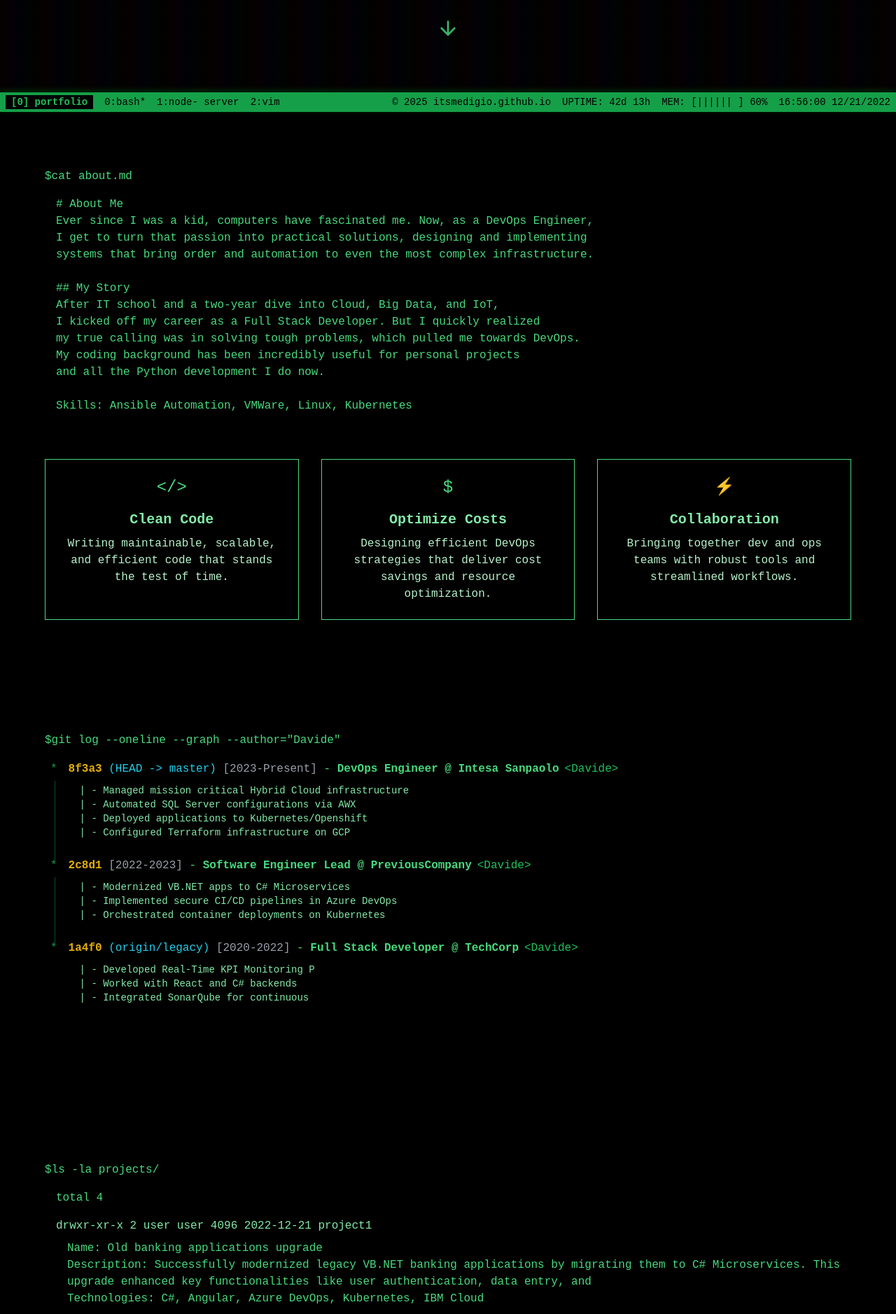
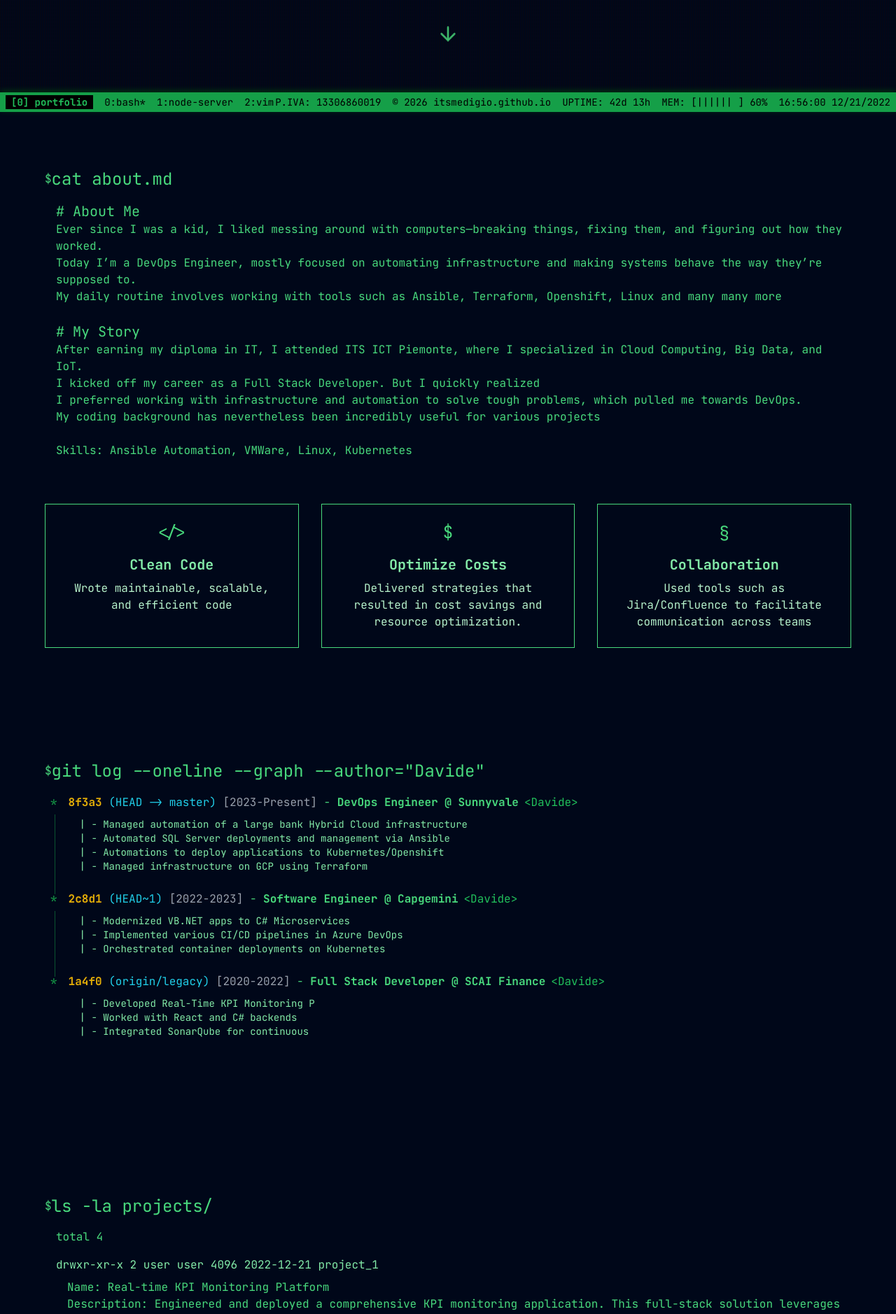
Before and after one commit to itsmedigio/personalwebsite-azure-test, a Next.js app: page / in a window 1280 px wide. Shown: the part 640-2518 px from the top of the page at 70% size. Built offline with nearby package versions, Linux system fonts and the light colour scheme.

Commit message:
Improvements (#101)
* improved text across site

* more improvements

---------

Co-authored-by: Davide Di Giovanni <itsmedigio@its.me>

```diff
--- a/app/globals.css
+++ b/app/globals.css
@@ -4,30 +4,30 @@
 
 @layer base {
   :root {
-    --background: 0 0% 0%;
+    --background: 220 100% 5%;
     --foreground: 120 100% 50%;
-    --card: 0 0% 5%;
+    --card: 220 100% 8%;
     --card-foreground: 120 100% 50%;
-    --popover: 0 0% 5%;
+    --popover: 220 100% 8%;
     --popover-foreground: 120 100% 50%;
     --primary: 120 100% 70%;
     --primary-foreground: 0 0% 0%;
-    --secondary: 0 0% 10%;
+    --secondary: 220 100% 10%;
     --secondary-foreground: 120 100% 50%;
-    --muted: 0 0% 10%;
+    --muted: 220 100% 10%;
     --muted-foreground: 120 50% 50%;
-    --accent: 0 0% 10%;
+    --accent: 220 100% 10%;
     --accent-foreground: 120 100% 50%;
     --destructive: 0 100% 50%;
     --destructive-foreground: 0 0% 0%;
-    --border: 0 0% 20%;
-    --input: 0 0% 10%;
+    --border: 220 100% 15%;
+    --input: 220 100% 10%;
     --ring: 120 100% 70%;
     --radius: 0.5rem;
   }
 
   * {
-    font-family: 'Courier New', monospace;
+    font-family: 'JetBrains Mono', monospace;
   }
 }
 
@@ -63,63 +63,83 @@ html {
   0% {
     opacity: 0.27861;
   }
+
   5% {
     opacity: 0.34769;
   }
+
   10% {
     opacity: 0.23604;
   }
+
   15% {
     opacity: 0.90626;
   }
+
   20% {
     opacity: 0.18128;
   }
+
   25% {
     opacity: 0.83891;
   }
+
   30% {
     opacity: 0.65583;
   }
+
   35% {
     opacity: 0.67807;
   }
+
   40% {
     opacity: 0.26559;
   }
+
   45% {
     opacity: 0.84693;
   }
+
   50% {
     opacity: 0.96019;
   }
+
   55% {
     opacity: 0.08594;
   }
+
   60% {
     opacity: 0.20313;
   }
+
   65% {
     opacity: 0.71988;
   }
+
   70% {
     opacity: 0.53455;
   }
+
   75% {
     opacity: 0.37288;
   }
+
   80% {
     opacity: 0.71428;
   }
+
   85% {
     opacity: 0.70419;
   }
+
   90% {
     opacity: 0.7003;
   }
+
   95% {
     opacity: 0.36108;
   }
+
   100% {
     opacity: 0.24387;
   }
@@ -133,6 +153,7 @@ html {
   0% {
     opacity: 0.98;
   }
+
   100% {
     opacity: 1;
   }
--- a/app/layout.tsx
+++ b/app/layout.tsx
@@ -19,6 +19,9 @@ export default function RootLayout({
 }>) {
   return (
     <html lang="en" suppressHydrationWarning className="dark">
+      <head>
+        <link href="https://fonts.googleapis.com/css2?family=JetBrains+Mono:wght@400;700&display=swap" rel="stylesheet" />
+      </head>
       <body suppressHydrationWarning>
         <ThemeProvider attribute="class" defaultTheme="dark" enableSystem={false}>
           {children}
--- a/components/about.tsx
+++ b/components/about.tsx
@@ -12,35 +12,33 @@ export function About() {
   }, [])
 
   return (
-    <section id="about" className="py-20 px-4 sm:px-6 lg:px-8 bg-black text-green-400">
+    <section id="about" className="py-20 px-4 sm:px-6 lg:px-8 bg-background text-green-400">
       <div className="container mx-auto max-w-6xl font-mono">
         <div className="mb-16">
           <div className="flex items-center mb-4">
             <span className="text-green-400">$ </span>
-            <TypingText text="cat about.md" speed={100} onComplete={() => setShowContent(true)} />
+            <span className="text-2xl"><TypingText text=" cat about.md" speed={100} onComplete={() => setShowContent(true)} /></span>
           </div>
           {showContent && (
             <div className="ml-4">
-              <TypingText text="# About Me" speed={50} />
+              <span className="text-xl"><TypingText text="# About Me" speed={50} /></span>
               <br />
-              <TypingText text="Ever since I was a kid, computers have fascinated me. Now, as a DevOps Engineer," speed={30} />
+              <TypingText text="Ever since I was a kid, I liked messing around with computers—breaking things, fixing them, and figuring out how they worked." speed={30} />
               <br />
-              <TypingText text="I get to turn that passion into practical solutions, designing and implementing" speed={30} />
+              <TypingText text="Today I’m a DevOps Engineer, mostly focused on automating infrastructure and making systems behave the way they’re supposed to." speed={30} />
               <br />
-              <TypingText text="systems that bring order and automation to even the most complex infrastructure." speed={30} />
+              <TypingText text="My daily routine involves working with tools such as Ansible, Terraform, Openshift, Linux and many many more" speed={30} />
               <br />
               <br />
-              <TypingText text="## My Story" speed={50} />
+              <span className="text-xl"><TypingText text="# My Story" speed={50} /></span>
               <br />
-              <TypingText text="After IT school and a two-year dive into Cloud, Big Data, and IoT," speed={30} />
+              <TypingText text="After earning my diploma in IT, I attended ITS ICT Piemonte, where I specialized in Cloud Computing, Big Data, and IoT." speed={30} />
               <br />
               <TypingText text="I kicked off my career as a Full Stack Developer. But I quickly realized" speed={30} />
               <br />
-              <TypingText text="my true calling was in solving tough problems, which pulled me towards DevOps." speed={30} />
+              <TypingText text="I preferred working with infrastructure and automation to solve tough problems, which pulled me towards DevOps." speed={30} />
               <br />
-              <TypingText text="My coding background has been incredibly useful for personal projects" speed={30} />
-              <br />
-              <TypingText text="and all the Python development I do now." speed={30} />
+              <TypingText text="My coding background has nevertheless been incredibly useful for various projects" speed={30} />
               <br />
               <br />
               <TypingText text="Skills: Ansible Automation, VMWare, Linux, Kubernetes" speed={30} />
@@ -54,21 +52,21 @@ export function About() {
               <div className="text-2xl mb-4">{'</>'}</div>
               <h3 className="text-xl font-semibold mb-2 text-green-300">Clean Code</h3>
               <p className="text-green-200">
-                Writing maintainable, scalable, and efficient code that stands the test of time.
+                Wrote maintainable, scalable, and efficient code
               </p>
             </div>
             <div className="border border-green-400 p-6 text-center">
               <div className="text-2xl mb-4">$</div>
               <h3 className="text-xl font-semibold mb-2 text-green-300">Optimize Costs</h3>
               <p className="text-green-200">
-                Designing efficient DevOps strategies that deliver cost savings and resource optimization.
+                Delivered strategies that resulted in cost savings and resource optimization.
               </p>
             </div>
             <div className="border border-green-400 p-6 text-center">
-              <div className="text-2xl mb-4">⚡</div>
+              <div className="text-2xl mb-4">§</div>
               <h3 className="text-xl font-semibold mb-2 text-green-300">Collaboration</h3>
               <p className="text-green-200">
-                Bringing together dev and ops teams with robust tools and streamlined workflows.
+                Used tools such as Jira/Confluence to facilitate communication across teams
               </p>
             </div>
           </div>
--- a/components/contact.tsx
+++ b/components/contact.tsx
@@ -30,7 +30,7 @@ export function Contact() {
     return (
       <form onSubmit={handleSubmit} className="space-y-4 font-mono">
         <div>
-          <Label htmlFor="email" className="text-green-300">To: </Label>
+          <Label htmlFor="email" className="text-green-300">Your email to be contacted at: </Label>
           <Input
             id="email"
             type="email"
@@ -83,20 +83,18 @@ export function Contact() {
         <div className="mb-16">
           <div className="flex items-center mb-4">
             <span className="text-green-400">$ </span>
-            <TypingText text="mail -s 'Hello' davide@digiovanni.dev" speed={100} onComplete={() => setShowContent(true)} />
+            <TypingText text="mail -s 'Hello' davidedigiovanni999@gmail.com" speed={100} onComplete={() => setShowContent(true)} />
           </div>
           {showContent && (
             <div className="ml-4">
-              <TypingText text="Subject: Hello" speed={50} />
+              <TypingText text="Subject: New Project Opportunity" speed={50} />
               <br />
               <TypingText text="From: you@domain.com" speed={30} />
               <br />
-              <TypingText text="To: davide@digiovanni.dev" speed={30} />
+              <TypingText text="To: davidedigiovanni999@gmail.com" speed={30} />
               <br />
               <br />
-              <TypingText text="I'm always open to discussing new opportunities, interesting projects, or just having a chat." speed={30} />
-              <br />
-              <TypingText text="Location: Turin, Italy" speed={30} />
+              <TypingText text="I'm always open to discussing new opportunities, interesting projects, or just having a chat. Use the form below to get in touch with me" speed={30} />
               <br />
               <br />
               <ContactForm />
--- a/components/experience.tsx
+++ b/components/experience.tsx
@@ -12,21 +12,21 @@ export function Experience() {
       hash: "8f3a3",
       branch: "HEAD -> master",
       date: "2023-Present",
-      message: "DevOps Engineer @ Intesa Sanpaolo",
-      details: ["Managed mission critical Hybrid Cloud infrastructure", "Automated SQL Server configurations via AWX", "Deployed applications to Kubernetes/Openshift", "Configured Terraform infrastructure on GCP"]
+      message: "DevOps Engineer @ Sunnyvale",
+      details: ["Managed automation of a large bank Hybrid Cloud infrastructure", "Automated SQL Server deployments and management via Ansible", "Automations to deploy applications to Kubernetes/Openshift", "Managed infrastructure on GCP using Terraform"]
     },
     {
       hash: "2c8d1",
-      branch: "",
+      branch: "HEAD~1",
       date: "2022-2023",
-      message: "Software Engineer Lead @ PreviousCompany",
-      details: ["Modernized VB.NET apps to C# Microservices", "Implemented secure CI/CD pipelines in Azure DevOps", "Orchestrated container deployments on Kubernetes"]
+      message: "Software Engineer @ Capgemini",
+      details: ["Modernized VB.NET apps to C# Microservices", "Implemented various CI/CD pipelines in Azure DevOps", "Orchestrated container deployments on Kubernetes"]
     },
     {
       hash: "1a4f0",
       branch: "origin/legacy",
       date: "2020-2022",
-      message: "Full Stack Developer @ TechCorp",
+      message: "Full Stack Developer @ SCAI Finance",
       details: ["Developed Real-Time KPI Monitoring Platform", "Worked with React and C# backends", "Integrated SonarQube for continuous code quality"]
     }
   ]
@@ -44,12 +44,12 @@ export function Experience() {
   }, [showContent, currentCommit, commits.length])
 
   return (
-    <section id="experience" className="py-20 px-4 sm:px-6 lg:px-8 bg-black text-green-400">
+    <section id="experience" className="py-20 px-4 sm:px-6 lg:px-8 bg-background text-green-400">
       <div className="container mx-auto max-w-6xl font-mono">
         <div className="mb-16">
           <div className="flex items-center mb-4">
             <span className="text-green-400">$ </span>
-            <TypingText text='git log --oneline --graph --author="Davide"' speed={100} onComplete={() => setShowContent(true)} />
+            <span className="text-2xl"><TypingText text='git log --oneline --graph --author="Davide"' speed={100} onComplete={() => setShowContent(true)} /></span>
           </div>
           {showContent && (
             <div className="ml-2 font-mono leading-relaxed">
@@ -67,9 +67,9 @@ export function Experience() {
                     </div>
                     <div className="mt-2 text-sm text-green-300">
                       {commit.details.map((detail, idx) => (
-                         <div key={idx} className="ml-4">
-                           <TypingText text={`|  - ${detail}`} speed={20} />
-                         </div>
+                        <div key={idx} className="ml-4">
+                          <TypingText text={`|  - ${detail}`} speed={20} />
+                        </div>
                       ))}
                     </div>
                   </div>
--- a/components/footer.tsx
+++ b/components/footer.tsx
@@ -20,12 +20,13 @@ export function Footer() {
       <div className="flex items-center space-x-4">
         <span className="bg-black text-green-500 px-2 font-bold">[0] portfolio</span>
         <span className="hidden md:inline">0:bash*</span>
-        <span className="hidden md:inline">1:node- server</span>
+        <span className="hidden md:inline">1:node-server</span>
         <span className="hidden md:inline">2:vim</span>
       </div>
 
       <div className="flex items-center space-x-4 text-xs md:text-sm">
-        <span className="hidden lg:inline">© 2025 itsmedigio.github.io</span>
+        <span className="hidden lg:inline">P.IVA: 13306860019</span>
+        <span className="hidden lg:inline">© 2026 itsmedigio.github.io</span>
         <span className="hidden md:inline">UPTIME: 42d 13h</span>
         <span className="hidden lg:inline">MEM: [||||||    ] 60%</span>
         <span>{time}</span>
--- a/components/hero.tsx
+++ b/components/hero.tsx
@@ -20,10 +20,10 @@ export function Hero() {
   }, [])
 
   return (
-    <section id="home" className="min-h-screen flex flex-col justify-center px-4 sm:px-6 lg:px-8 bg-black text-green-400">
+    <section id="home" className="min-h-screen flex flex-col justify-center px-4 sm:px-6 lg:px-8 bg-background text-green-400">
       <div className="text-left max-w-4xl mx-auto font-mono w-full">
         <div className="mb-8 hidden md:block text-green-500 font-bold whitespace-pre">
-{`██████╗  █████╗ ██╗   ██╗██╗██████╗ ███████╗
+          {`██████╗  █████╗ ██╗   ██╗██╗██████╗ ███████╗
 ██╔══██╗██╔══██╗██║   ██║██║██╔══██╗██╔════╝
 ██║  ██║███████║██║   ██║██║██║  ██║█████╗
 ██║  ██║██╔══██║╚██╗ ██╔╝██║██║  ██║██╔══╝
@@ -34,13 +34,13 @@ export function Hero() {
         <div className="mb-8">
           <div className="flex items-center mb-4">
             <span className="text-green-400 mr-2">itsmedigio@portfolio:~$</span>
-            <TypingText text="whoami" speed={100} showCursor={!showContent} onComplete={() => setShowContent(true)} />
+            <span className="text-2xl"><TypingText text="whoami" speed={100} showCursor={!showContent} onComplete={() => setShowContent(true)} /></span>
           </div>
           {showContent && (
             <div className="ml-4">
-              <TypingText text="Davide Di Giovanni" speed={50} showCursor={false} />
+              <span className="text-xl"><TypingText text="Davide Di Giovanni" speed={50} showCursor={false} /></span>
               <br />
-              <TypingText text="DevOps Engineer | Automation Enthusiast | Cloud Architect" speed={30} showCursor={false} />
+              <span className="text-lg"><TypingText text="DevOps Engineer | Automation Enthusiast | Cloud Architect" speed={30} showCursor={false} /></span>
             </div>
           )}
         </div>
--- a/components/projects.tsx
+++ b/components/projects.tsx
@@ -9,27 +9,27 @@ export function Projects() {
 
   const projects = [
     {
-      title: "Old banking applications upgrade",
-      description:
-        "Successfully modernized legacy VB.NET banking applications by migrating them to C# Microservices. This upgrade enhanced key functionalities like user authentication, data entry, and message queuing, significantly improving performance and scalability.",
-      technologies: ["C#", "Angular", "Azure DevOps", "Kubernetes", "IBM Cloud"],
-    },
-    {
       title: "Real-time KPI Monitoring Platform",
       description:
         "Engineered and deployed a comprehensive KPI monitoring application. This full-stack solution leverages React for the front-end and C# Microservices for the backend, providing real-time insights into key performance indicators.",
-      technologies: ["React", "C#", "Azure DevOps", "ARM Templates (IaC)", "SonarQube", "Nexus IQ"],
+      technologies: ["React", "C#", "Azure DevOps", "ARM Templates (IaC)", "SonarQube"],
     },
     {
-      title: "Hybrid Cloud Engineering & Support",
+      title: "Old banking applications upgrade",
       description:
-        "Provided first-level operational support and management for Intesa Sanpaolo's critical hybrid cloud infrastructure. Responsibilities included managing Openshift deployments, administering VMs on VMWare, and provisioning resources on GCP using Terraform.",
-      technologies: ["Openshift", "VMWare", "Google Cloud Platform (GCP)", "Terraform", "Linux"],
+        "Successfully modernized legacy VB.NET banking applications by migrating them to C# Microservices. This upgrade enhanced key functionalities and aesthetics, while also significantly improving maintainability and scalability.",
+      technologies: ["C#", "React", "Azure DevOps", "Kubernetes", "IBM Cloud", "Kafka", "CI/CD Pipelines", "SonarQube", "Nexus IQ"],
+    },
+    {
+      title: "Intesa Sanpaolo Hybrid Cloud Engineering & Support",
+      description:
+        "Provided first-level operational support and management for Intesa Sanpaolo's critical hybrid cloud infrastructure. Responsibilities included managing Openshift deployments, administering VMs on VMWare and Microsoft SC VMM, and provisioning resources on GCP/Azure using Terraform.",
+      technologies: ["Openshift", "VMWare", "Google Cloud Platform (GCP)", "Terraform", "Linux", "Bash", "Ansible", "AWX/AAP"],
     },
     {
       title: "SQL Server Automations and Downgrade",
       description:
-        "Engineered enterprise-wide automation to reduce SQL Server Enterprise license costs. Developed automation via AWX integrating PowerShell scripting to automate SQL Server instance downgrades, resulting in substantial cost savings.",
+        "Engineered an Ansible automation to reduce SQL Server Enterprise license costs by downgrading non production instances. Automated SQL Server instances installation, configuration, and management.",
       technologies: ["Ansible", "AWX", "SQL Server", "PowerShell", "CyberArk"],
     },
   ]
@@ -47,19 +47,19 @@ export function Projects() {
   }, [showContent, currentProject, projects.length])
 
   return (
-    <section id="projects" className="py-20 px-4 sm:px-6 lg:px-8 bg-black text-green-400">
+    <section id="projects" className="py-20 px-4 sm:px-6 lg:px-8 bg-background text-green-400">
       <div className="container mx-auto max-w-6xl font-mono">
         <div className="mb-16">
           <div className="flex items-center mb-4">
             <span className="text-green-400">$ </span>
-            <TypingText text="ls -la projects/" speed={100} onComplete={() => setShowContent(true)} />
+            <span className="text-2xl"><TypingText text="ls -la projects/" speed={100} onComplete={() => setShowContent(true)} /></span>
           </div>
           {showContent && (
             <div className="ml-4">
               <div className="mb-4">total {projects.length}</div>
               {projects.slice(0, currentProject + 1).map((project, index) => (
                 <div key={index} className="mb-6">
-                  <div className="text-green-300">drwxr-xr-x 2 user user 4096 {new Date().toISOString().split('T')[0]} project{index + 1}</div>
+                  <div className="text-green-300">drwxr-xr-x 2 user user 4096 {new Date().toISOString().split('T')[0]} project_{index + 1}</div>
                   <div className="ml-4 mt-2">
                     <TypingText text={`Name: ${project.title}`} speed={50} />
                     <br />
--- a/components/skills.tsx
+++ b/components/skills.tsx
@@ -9,10 +9,22 @@ export function Skills() {
 
   const skillCategories = [
     {
+      title: "Operating Systems",
+      skills: [
+        "Linux management and administration",
+        "OS patching and hardening",
+        "Windows Server management",
+        "Failover Clustering",
+        "Virtualization",
+        "PAM solutions (CyberArk/Delinea)"
+      ],
+    },
+    {
       title: "DevOps & Automation",
       skills: [
         "Ansible / AWX / AAP",
         "Pipelines (CI/CD)",
+        "Rundeck / PagerDuty",
         "PowerShell",
         "Python (Scripting & Automation)",
         "Terraform (IaC)"
@@ -23,8 +35,11 @@ export function Skills() {
       skills: [
         "Google Cloud Platform (GCP)",
         "Azure",
+        "AWS",
         "Kubernetes / OpenShift",
-        "VMware",
+        "VMware vSphere / Microsoft SC VMM",
+        "Microsoft SQL Server",
+        "PostgreSQL"
       ],
     },
     {
@@ -34,17 +49,17 @@ export function Skills() {
         "React",
         "Angular",
         "TypeScript",
-        "SQL Server",
+        "PowerBI",
+        "Tableau"
       ],
     },
     {
       title: "Tools & Methodologies",
       skills: [
-        "Git / GitHub / Bitbucket",
+        "GitOps / DevSecOps",
         "Azure DevOps",
         "Jira / Confluence",
-        "SonarQube / Nexus IQ",
-        "CyberArk"
+        "SonarQube / Nexus IQ"
       ],
     },
   ]
@@ -62,12 +77,12 @@ export function Skills() {
   }, [showContent, currentCategory, skillCategories.length])
 
   return (
-    <section id="skills" className="py-20 px-4 sm:px-6 lg:px-8 bg-black text-green-400">
+    <section id="skills" className="py-20 px-4 sm:px-6 lg:px-8 bg-background text-green-400">
       <div className="container mx-auto max-w-6xl font-mono">
         <div className="mb-16">
           <div className="flex items-center mb-4">
             <span className="text-green-400">$ </span>
-            <TypingText text="cat skills.yml" speed={100} onComplete={() => setShowContent(true)} />
+            <span className="text-2xl"><TypingText text="cat skills.yml" speed={100} onComplete={() => setShowContent(true)} /></span>
           </div>
           {showContent && (
             <div className="ml-4">
```
